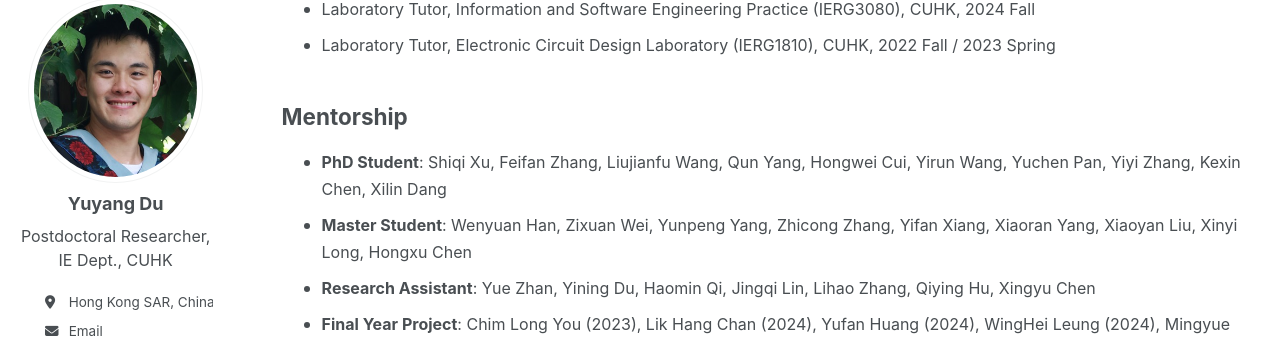
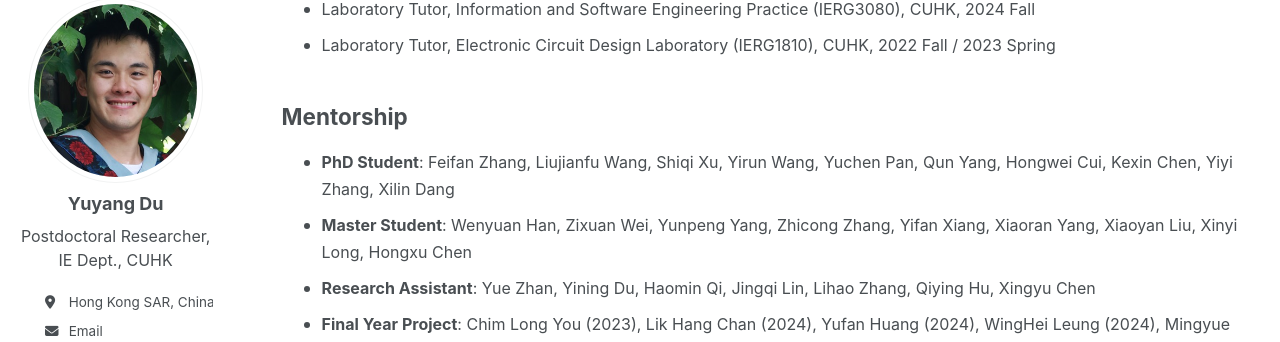
Before and after one commit to yuyangdu01/yuyangdu01.github.io, a Jekyll site: the page built from _pages/cv.md, in a window 1280 px wide and 900 px high, scrolled down 606 px. Shown: the part 108-450 px from the top of the window. Built offline with Jekyll 4.4.1, drawn with Linux system fonts in a browser that asks for light colours; some web fonts are replaced.

Commit message:
Update cv.md

```diff
--- a/_pages/cv.md
+++ b/_pages/cv.md
@@ -40,7 +40,7 @@ Teaching
 
 Mentorship
 ------
-* <font size=3> <b>PhD Student</b>: Shiqi Xu, Feifan Zhang, Liujianfu Wang, Qun Yang, Hongwei Cui, Yirun Wang, Yuchen Pan, Yiyi Zhang, Kexin Chen, Xilin Dang</font>
+* <font size=3> <b>PhD Student</b>: Feifan Zhang, Liujianfu Wang, Shiqi Xu, Yirun Wang, Yuchen Pan, Qun Yang, Hongwei Cui, Kexin Chen, Yiyi Zhang, Xilin Dang</font>
 * <font size=3> <b>Master Student</b>: Wenyuan Han, Zixuan Wei, Yunpeng Yang, Zhicong Zhang, Yifan Xiang, Xiaoran Yang, Xiaoyan Liu, Xinyi Long, Hongxu Chen</font>
 * <font size=3> <b>Research Assistant</b>: Yue Zhan, Yining Du, Haomin Qi, Jingqi Lin, Lihao Zhang, Qiying Hu, Xingyu Chen</font>
 * <font size=3> <b>Final Year Project</b>: Chim Long You (2023), Lik Hang Chan (2024), Yufan Huang (2024), WingHei Leung (2024), Mingyue Zhang (2025), Ziheng Kang (2025)</font>
```
